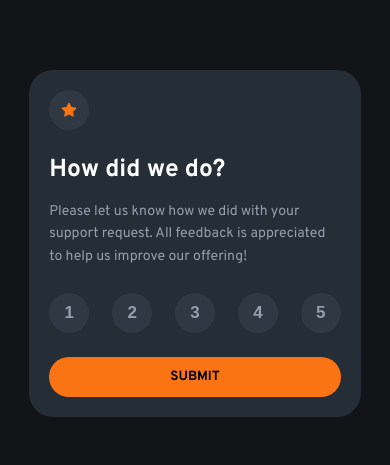
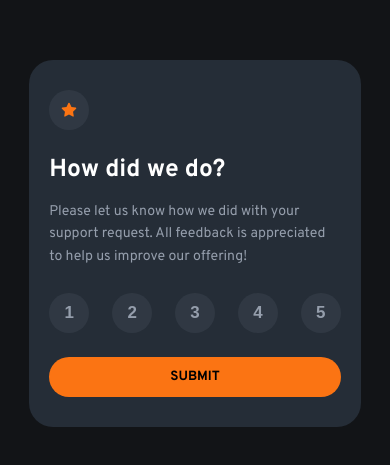
Before and after one commit to angel-serrato/frontend-interactive-rating-component, a React (Vite) app: page / in a window 390 px wide. Shown: the part 179-644 px from the top of the page. Built offline with nearby package versions, Linux system fonts and the light colour scheme.

Commit message:
feat(Interactive.css): finish responsive styles for mobile 375px

```diff
--- a/src/Interactive.css
+++ b/src/Interactive.css
@@ -6,7 +6,7 @@
 }
 
 .rating__card {
-    padding: 20px;
+    padding: 30px 20px 30px 20px;
 }
 
 .rating__icon-wrapper {
@@ -60,6 +60,17 @@
     cursor: pointer;
     width: 40px;
     height: 40px;
+    transition: background-color 0.3s ease, color 0.3s ease;
+}
+
+.rating__option:hover {
+    background-color: var(--orange-500);
+    color: var(--grey-950);
+}
+
+.rating__option--selected {
+    background-color: var(--white);
+    color: var(--grey-950);
 }
 
 .rating__submit {
@@ -72,4 +83,10 @@
     font-weight: 700;
     text-transform: uppercase;
     border-radius: 24px;
+    cursor: pointer;
+    transition: background-color 0.3s ease, color 0.3s ease;
 }
+
+.rating__submit:hover {
+    background-color: var(--white);
+}
```
